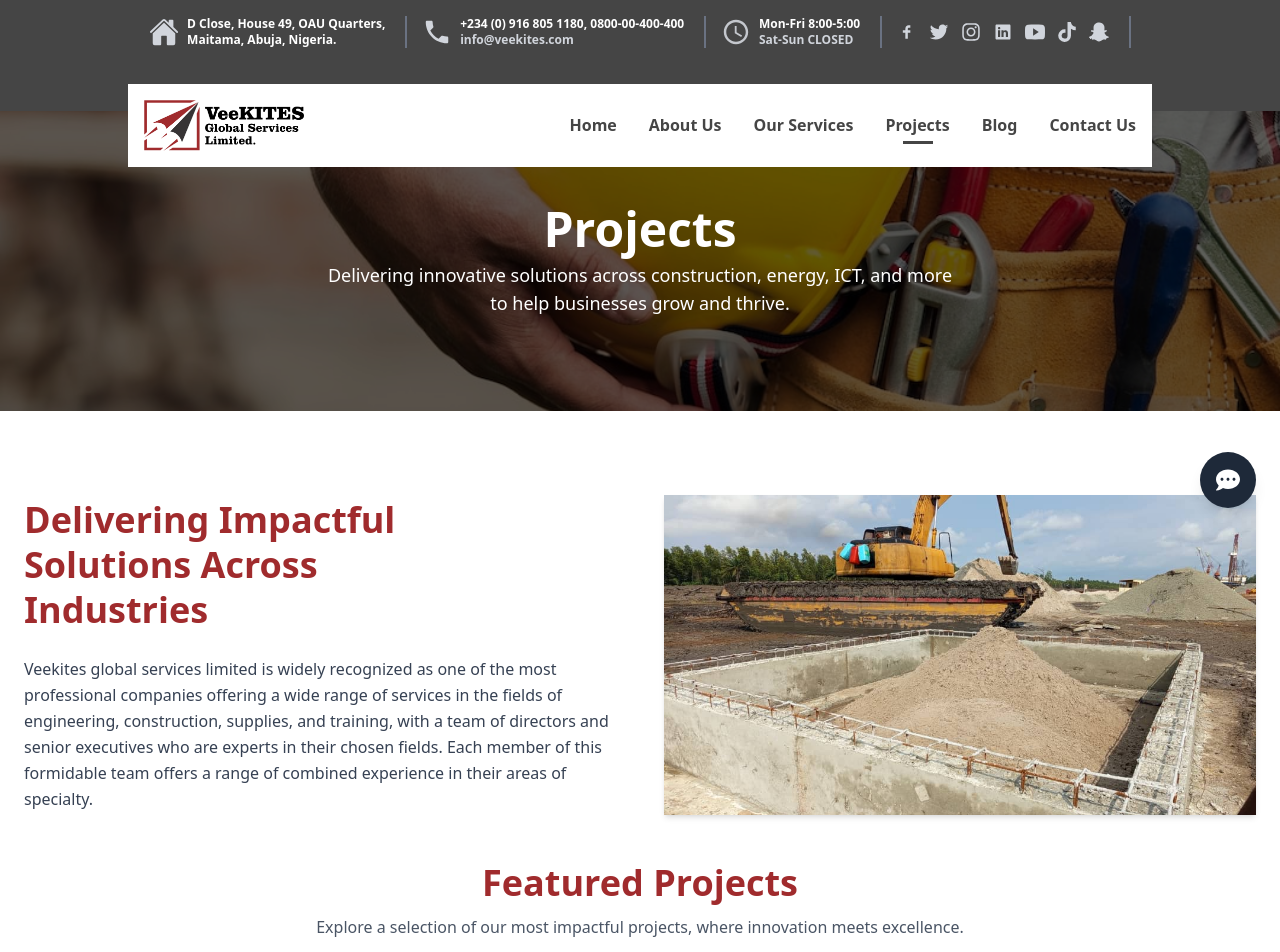
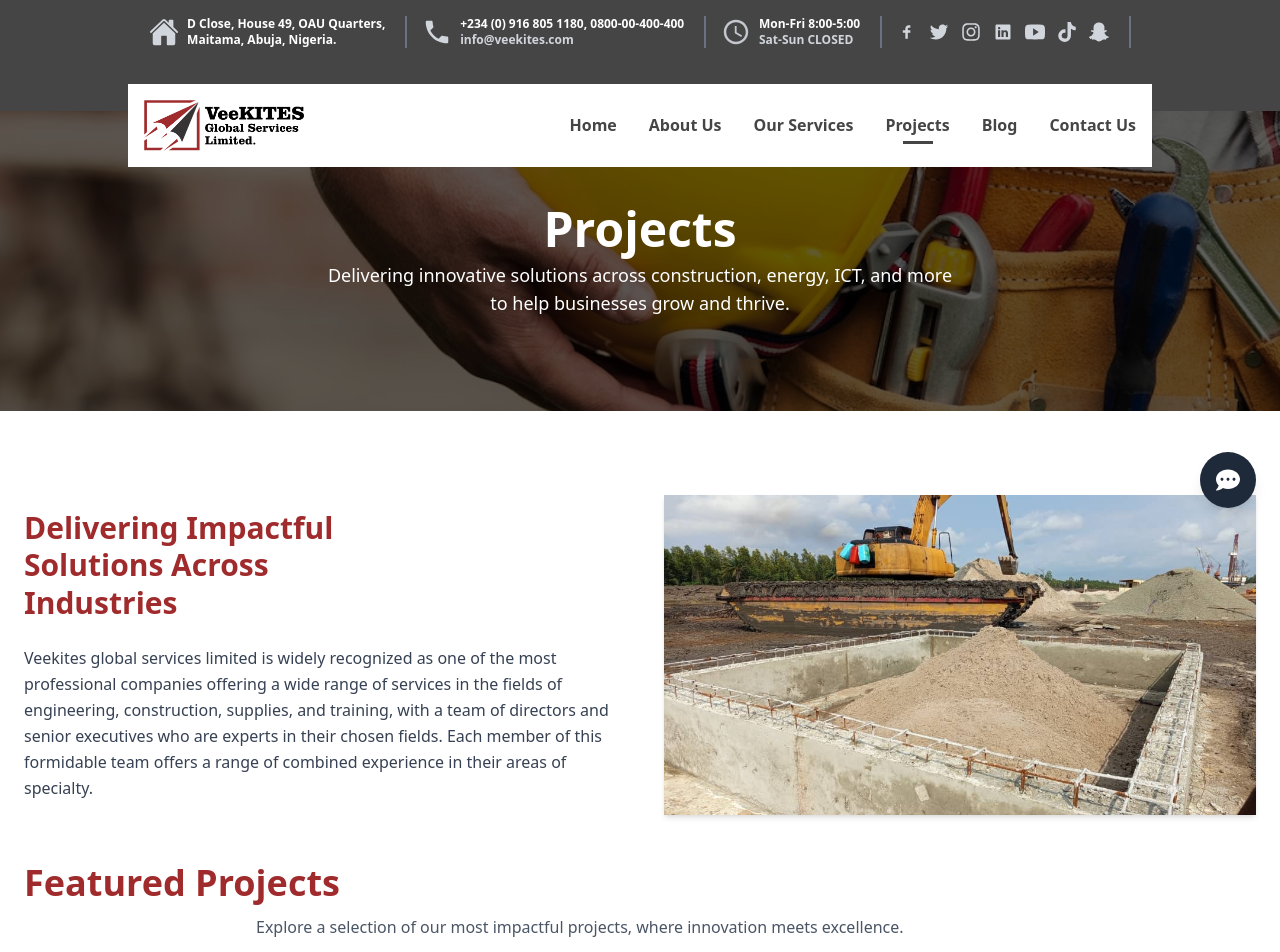
Before and after one commit to emmasam1/Veekites_client, a React (Vite) app: page /our-projects in a window 1280 px wide. Shown: the top 952 px of the page. Built offline with nearby package versions, Linux system fonts and the light colour scheme.

Commit message:
updated project

```diff
--- a/src/components/project/Projectcomponent.jsx
+++ b/src/components/project/Projectcomponent.jsx
@@ -95,7 +95,7 @@ const Projectcomponent = () => {
       {/* New Section */}
       <div className="max-w-7xl mx-auto pb-12 px-6 grid md:grid-cols-2 gap-12 items-center">
         <div>
-          <h2 className="text-4xl font-bold text-[#A02B2D] leading-tight">
+          <h2 className="text-4xl font-bold text-[#A02B2D] leading-tight md:text-3xl sm:text-2xl">
             Delivering Impactful <br /> Solutions Across <br /> Industries
           </h2>
           <p className="mt-6 text-gray-700 leading-relaxed">
@@ -111,7 +111,7 @@ const Projectcomponent = () => {
       </div>
 
       {/* Featured Projects */}
-      <div className="text-center mb-12 max-w-7xl mx-auto px-6">
+      <div className="text-center sm:text-left mb-12 max-w-7xl mx-auto px-6">
         <h2 className="text-3xl md:text-4xl font-bold text-[#A02B2D]">
           Featured Projects
         </h2>
```
